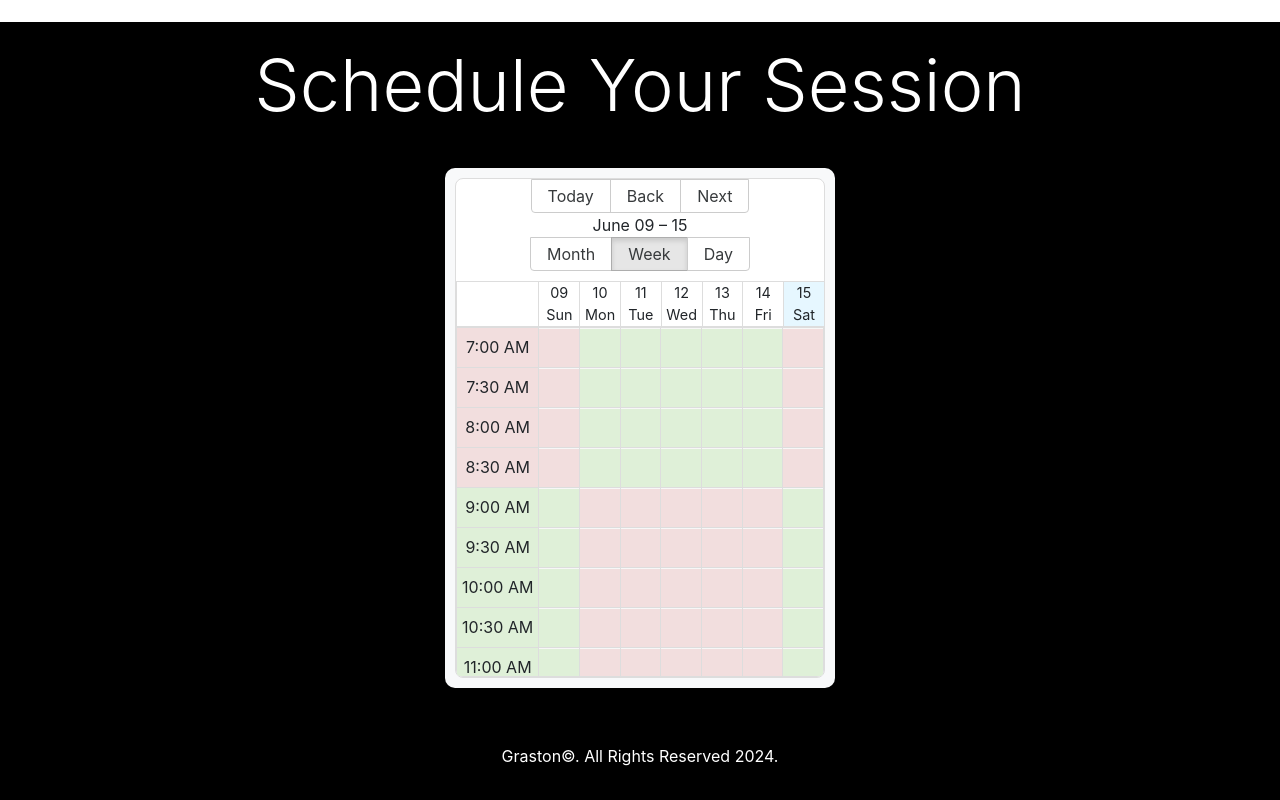
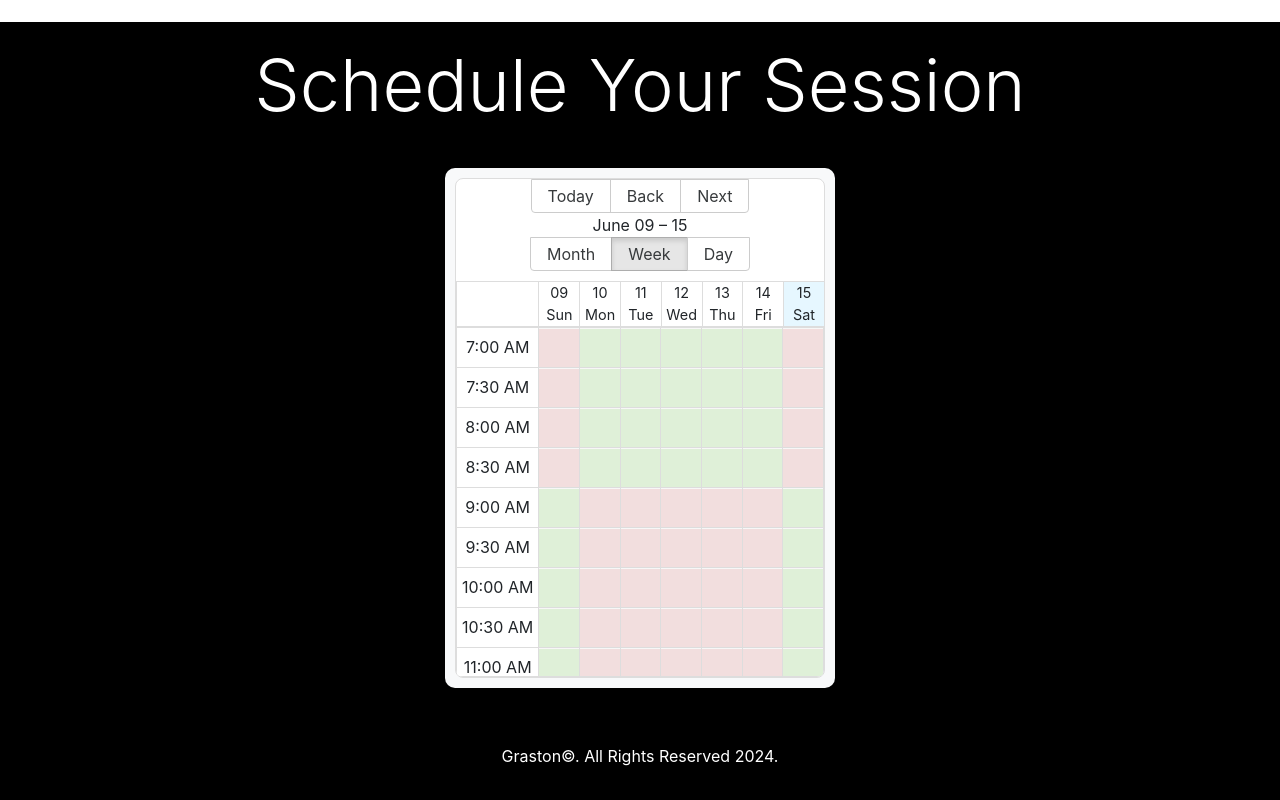
Before and after one commit to daryle-tan/gratson, a React (Create React App) app in the folder frontend/: page / in a window 1280 px wide. Shown: the part 3057-3857 px from the top of the page. Built offline with nearby package versions, Linux system fonts and the light colour scheme; no server answers.

Commit message:
updated the background color of the left column of the calendar

```diff
--- a/frontend/src/index.css
+++ b/frontend/src/index.css
@@ -158,7 +158,6 @@ button:hover {
 }
 
 .rbc-time-header.rbc-overflowing {
-  /* border-right: 1px solid #ddd; */
   border: none !important;
   min-height: 20px;
 }
@@ -180,9 +179,11 @@ button:hover {
   z-index: 4;
   height: 0;
 }
-
-.rbc-timeslot-group > .rbc-time-slot > .rbc-label {
-  background-color: transparent;
+/* Left column  */
+.rbc-time-content > .rbc-time-gutter .rbc-timeslot-group > .rbc-time-slot {
+  background-color: #fff !important;
+  width: 100%;
+  height: 100%;
 }
 
 .rbc-time-view .rbc-row {
@@ -220,14 +221,6 @@ button:hover {
   border: none !important;
   overflow-wrap: break-word;
 }
-/* here */
-/* element.style {
-  background-color: #f8f9fa;
-}
-.rbc-time-content > .rbc-time-gutter {
-  flex: none;
-  background-color: transparent !important;
-} */
 
 .rbc-header {
   white-space: break-spaces;
```
